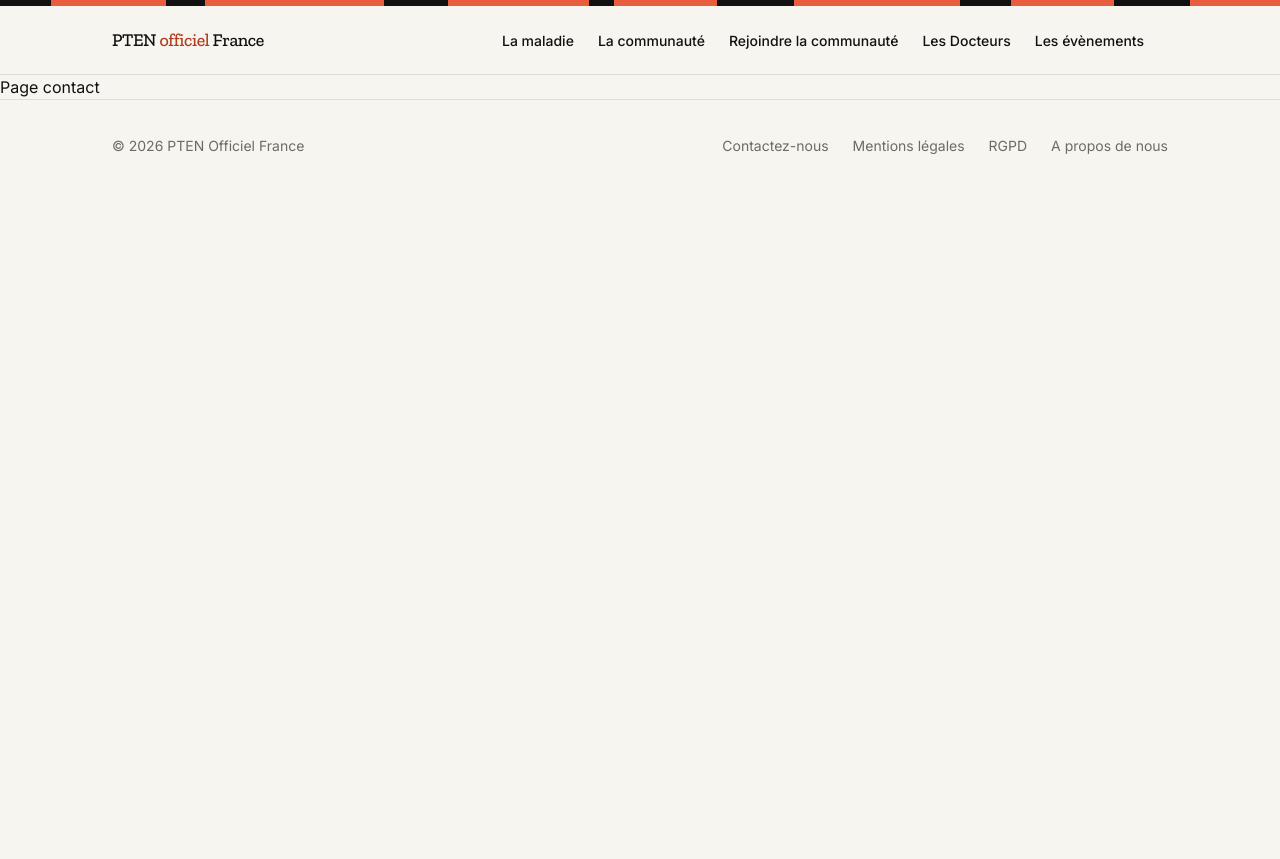
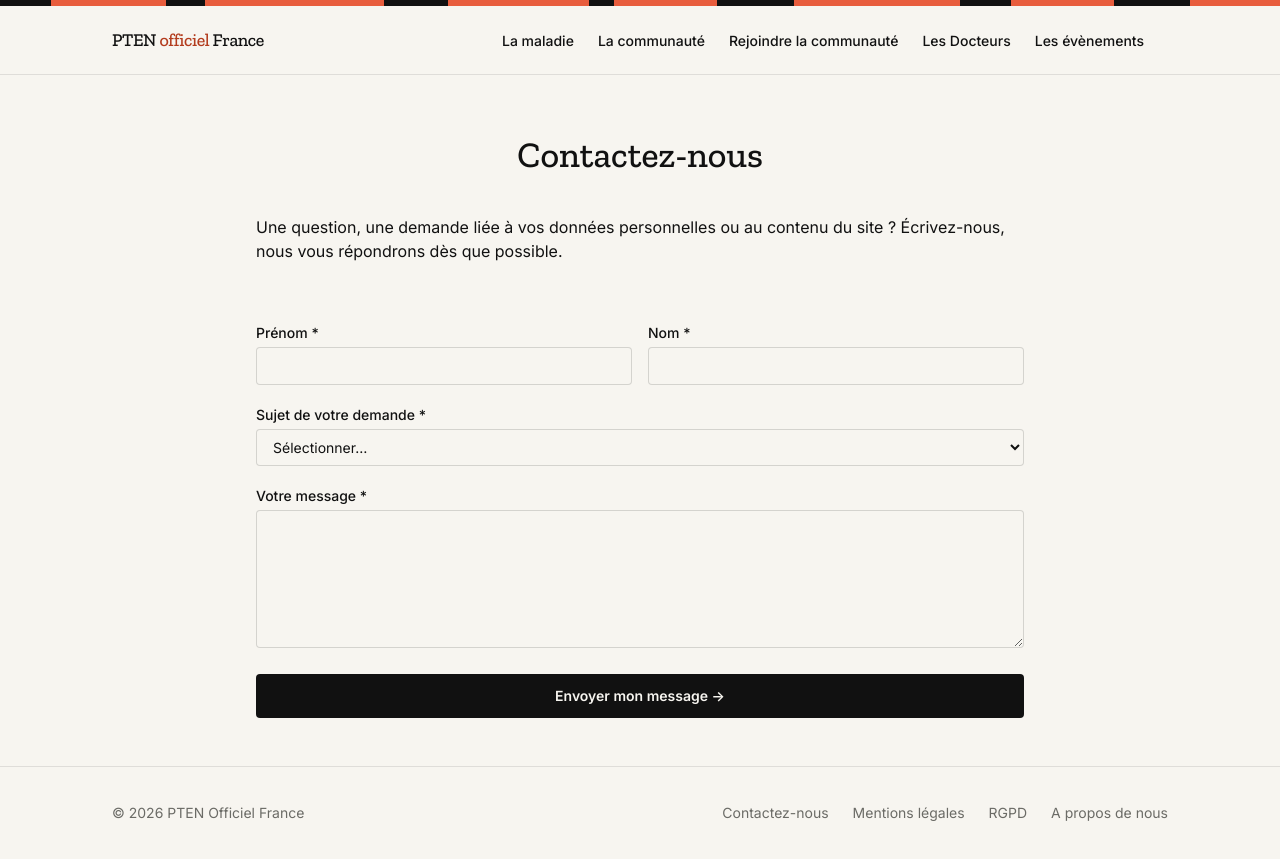
Before and after one commit to rchouhani/ptenofficielfrance, a Next.js app: page /pages/contactUs in a window 1280 px wide. Before the commit the page ends 800 px from the top, so only its background shows below. Built offline with nearby package versions, Linux system fonts and the light colour scheme.

Commit message:
add: implement contact form with email functionality and integrate into contact us page

```diff
--- /dev/null
+++ b/app/api/contactForm/route.tsx
@@ -0,0 +1,40 @@
+import { Resend } from 'resend';
+
+const resend = new Resend(process.env.RESEND_NEW_DOCTOR);
+
+const SUBJECT_LABELS: Record<string, string> = {
+  "rgpd-rights": "Droit RGPD",
+  "content-update": "Modification de contenu",
+  "data-deletion": "Suppression de données",
+  other: "Autre demande",
+};
+
+export async function POST(req: Request) {
+  try {
+    const { contactFirstname, contactLastname, subject, subjectOther, message } = await req.json();
+
+    if (!contactFirstname || !contactLastname || !subject || !message) {
+      return Response.json({ error: "Il manque l'un des champs obligatoires." }, { status: 400 });
+    }
+
+    const subjectLabel = subject === "other" ? subjectOther : SUBJECT_LABELS[subject] ?? subject;
+
+    await resend.emails.send({
+      from: 'test <onboarding@resend.dev>',
+      to: 'rchouhani@me.com',
+      subject: `${subjectLabel} — ${contactFirstname} ${contactLastname}`,
+      text: `
+      Prénom: ${contactFirstname}
+      Nom: ${contactLastname}
+      Sujet: ${subjectLabel}
+      Message:
+      ${message}
+      `.trim(),
+    });
+
+    return Response.json({ ok: true });
+  } catch (error) {
+    console.error('Erreur envoie email: ', error);
+    return Response.json({ error: 'Erreur serveur' }, { status: 500 });
+  }
+}
--- /dev/null
+++ b/app/component/ContactForm.tsx
@@ -0,0 +1,202 @@
+"use client";
+
+import { useId, useState } from "react";
+
+type FormState = {
+  contactFirstname: string;
+  contactLastname: string;
+  subject: string;
+  subjectOther: string;
+  message: string;
+};
+
+const initialFormState: FormState = {
+  contactFirstname: "",
+  contactLastname: "",
+  subject: "",
+  subjectOther: "",
+  message: "",
+};
+
+export default function ContactForm() {
+  const [form, setForm] = useState<FormState>(initialFormState);
+  const [error, setError] = useState("");
+  const [sent, setSent] = useState(false);
+  const [loading, setLoading] = useState(false);
+
+  const formId = useId();
+  const fieldId = (name: string) => `${formId}-${name}`;
+
+  const inputClassName =
+    "w-full rounded border border-ink/15 bg-paper px-3 py-2 text-sm text-ink placeholder:text-muted focus:border-accent focus:outline-none";
+  const labelClassName = "mb-1 block text-sm font-medium text-ink";
+
+  function updateField<K extends keyof FormState>(field: K) {
+    return (event: React.ChangeEvent<HTMLInputElement | HTMLTextAreaElement | HTMLSelectElement>) => {
+      setForm((prev) => ({ ...prev, [field]: event.target.value }));
+    };
+  }
+
+  function handleSubjectChange(event: React.ChangeEvent<HTMLSelectElement>) {
+    const value = event.target.value;
+    setForm((prev) => ({
+      ...prev,
+      subject: value,
+      subjectOther: value === "other" ? prev.subjectOther : "",
+    }));
+  }
+
+  return (
+    <>
+      <div className="mx-auto flex w-full max-w-3xl flex-col gap-5">
+        <h1 className="mt-15 text-center text-4xl">Contactez-nous</h1>
+
+        <div className="mb-15 mt-5 flex flex-col gap-4">
+          <p>
+            Une question, une demande liée à vos données personnelles ou au
+            contenu du site ? Écrivez-nous, nous vous répondrons dès que
+            possible.
+          </p>
+        </div>
+      </div>
+
+      <form
+        className="mx-auto flex w-full max-w-3xl flex-col gap-5"
+        onSubmit={async (event) => {
+          event.preventDefault();
+          if (
+            !form.contactFirstname ||
+            !form.contactLastname ||
+            !form.subject ||
+            (form.subject === "other" && !form.subjectOther) ||
+            !form.message
+          ) {
+            setError("Veuillez remplir tous les champs");
+            return;
+          }
+          setError("");
+          setSent(false);
+          setLoading(true);
+          try {
+            const res = await fetch("/api/contactForm", {
+              method: "POST",
+              headers: { "content-type": "application/json" },
+              body: JSON.stringify(form),
+            });
+            if (!res.ok) throw new Error();
+            setSent(true);
+            setForm(initialFormState);
+          } catch {
+            setError("Une erreur est survenue. Veuillez réessayer ou nous appeler directement.");
+          } finally {
+            setLoading(false);
+          }
+        }}
+      >
+        <div className="grid gap-4 sm:grid-cols-2">
+          <div>
+            <label htmlFor={fieldId("contact-firstname")} className={labelClassName}>
+              Prénom <span aria-hidden="true">*</span>
+            </label>
+            <input
+              id={fieldId("contact-firstname")}
+              className={inputClassName}
+              type="text"
+              value={form.contactFirstname}
+              onChange={updateField("contactFirstname")}
+              required
+              aria-required="true"
+            />
+          </div>
+          <div>
+            <label htmlFor={fieldId("contact-lastname")} className={labelClassName}>
+              Nom <span aria-hidden="true">*</span>
+            </label>
+            <input
+              id={fieldId("contact-lastname")}
+              className={inputClassName}
+              type="text"
+              value={form.contactLastname}
+              onChange={updateField("contactLastname")}
+              required
+              aria-required="true"
+            />
+          </div>
+        </div>
+
+        <div>
+          <label htmlFor={fieldId("subject")} className={labelClassName}>
+            Sujet de votre demande <span aria-hidden="true">*</span>
+          </label>
+          <select
+            id={fieldId("subject")}
+            className={inputClassName}
+            value={form.subject}
+            onChange={handleSubjectChange}
+          >
+            <option value="">Sélectionner…</option>
+            <option value="rgpd-rights">Exercer un droit RGPD (accès, rectification, effacement...)</option>
+            <option value="content-update">Modification de contenu du site</option>
+            <option value="data-deletion">Suppression de mes données</option>
+            <option value="other">Autre</option>
+          </select>
+
+          {form.subject === "other" && (
+            <div className="mt-3">
+              <label htmlFor={fieldId("subject-other")} className={labelClassName}>
+                Précisez <span aria-hidden="true">*</span>
+              </label>
+              <input
+                id={fieldId("subject-other")}
+                className={inputClassName}
+                type="text"
+                placeholder="Ex. : partenariat, presse, question générale…"
+                value={form.subjectOther}
+                onChange={updateField("subjectOther")}
+                required
+                aria-required="true"
+              />
+            </div>
+          )}
+        </div>
+
+        <div>
+          <label htmlFor={fieldId("message")} className={labelClassName}>
+            Votre message <span aria-hidden="true">*</span>
+          </label>
+          <textarea
+            id={fieldId("message")}
+            className={inputClassName}
+            rows={6}
+            value={form.message}
+            onChange={updateField("message")}
+            required
+            aria-required="true"
+          />
+        </div>
+
+        {error && (
+          <p role="alert" className="text-center text-sm text-red-600">
+            {error}
+          </p>
+        )}
+
+        <button
+          type="submit"
+          disabled={loading}
+          className="rounded-sm bg-ink px-4 py-3 text-sm font-semibold text-paper transition-colors hover:bg-accent disabled:cursor-not-allowed disabled:opacity-60 mb-12"
+        >
+          {loading ? "Envoi en cours..." : "Envoyer mon message →"}
+        </button>
+
+        {sent && (
+          <p role="status" className="text-center text-sm text-green-600">
+            <span aria-hidden="true">✅</span> <strong>Message envoyé !</strong>
+            <br />
+            Nous reviendrons vers vous dès que possible.
+          </p>
+        )}
+      </form>
+    </>
+  );
+}
--- a/app/pages/contactUs/page.tsx
+++ b/app/pages/contactUs/page.tsx
@@ -1,5 +1,7 @@
+import ContactForm from "@/app/component/ContactForm";
+
 export default function ContactUsPage() {
     return(
-        <p>Page contact</p>
+        <ContactForm />
     )
 }
```
